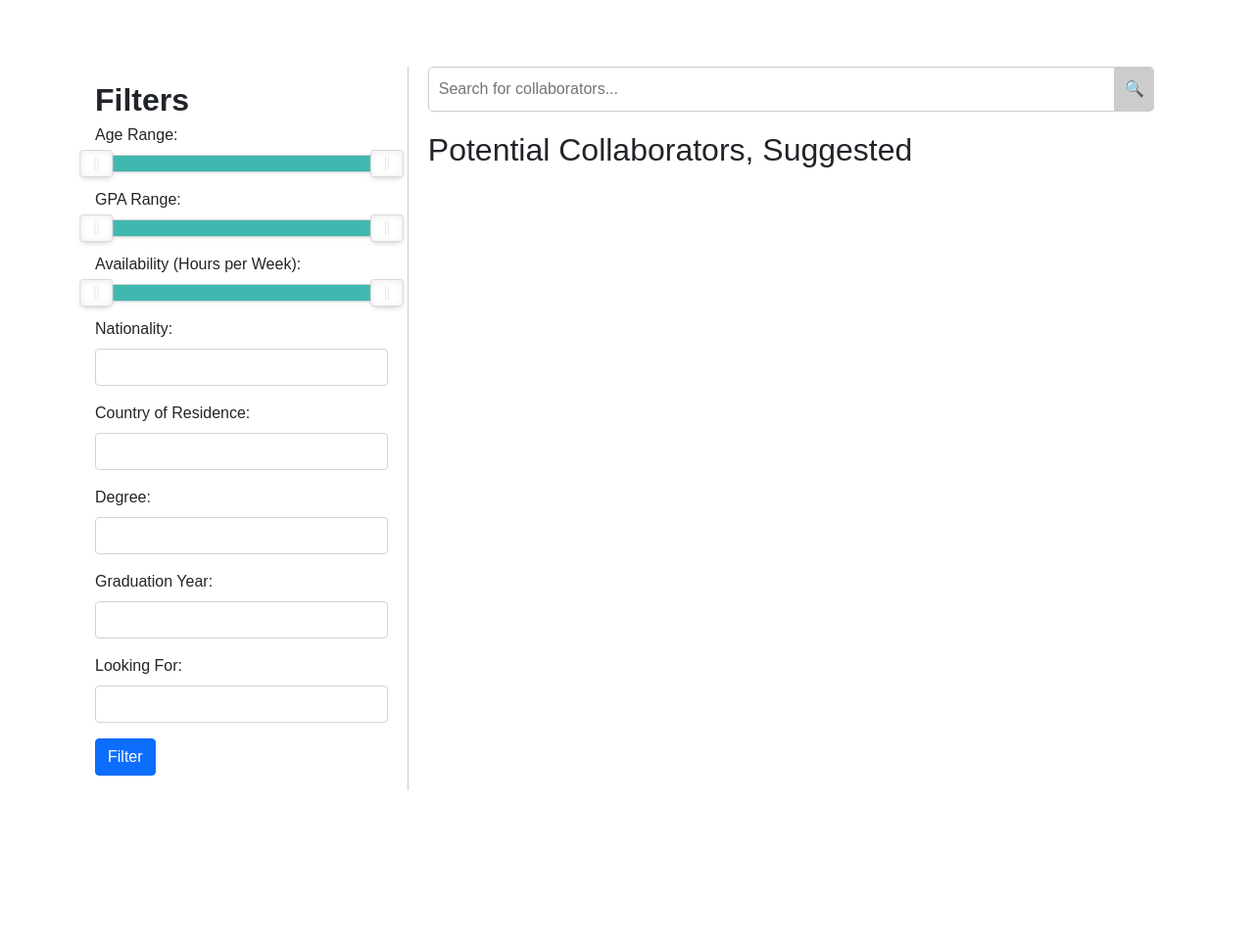
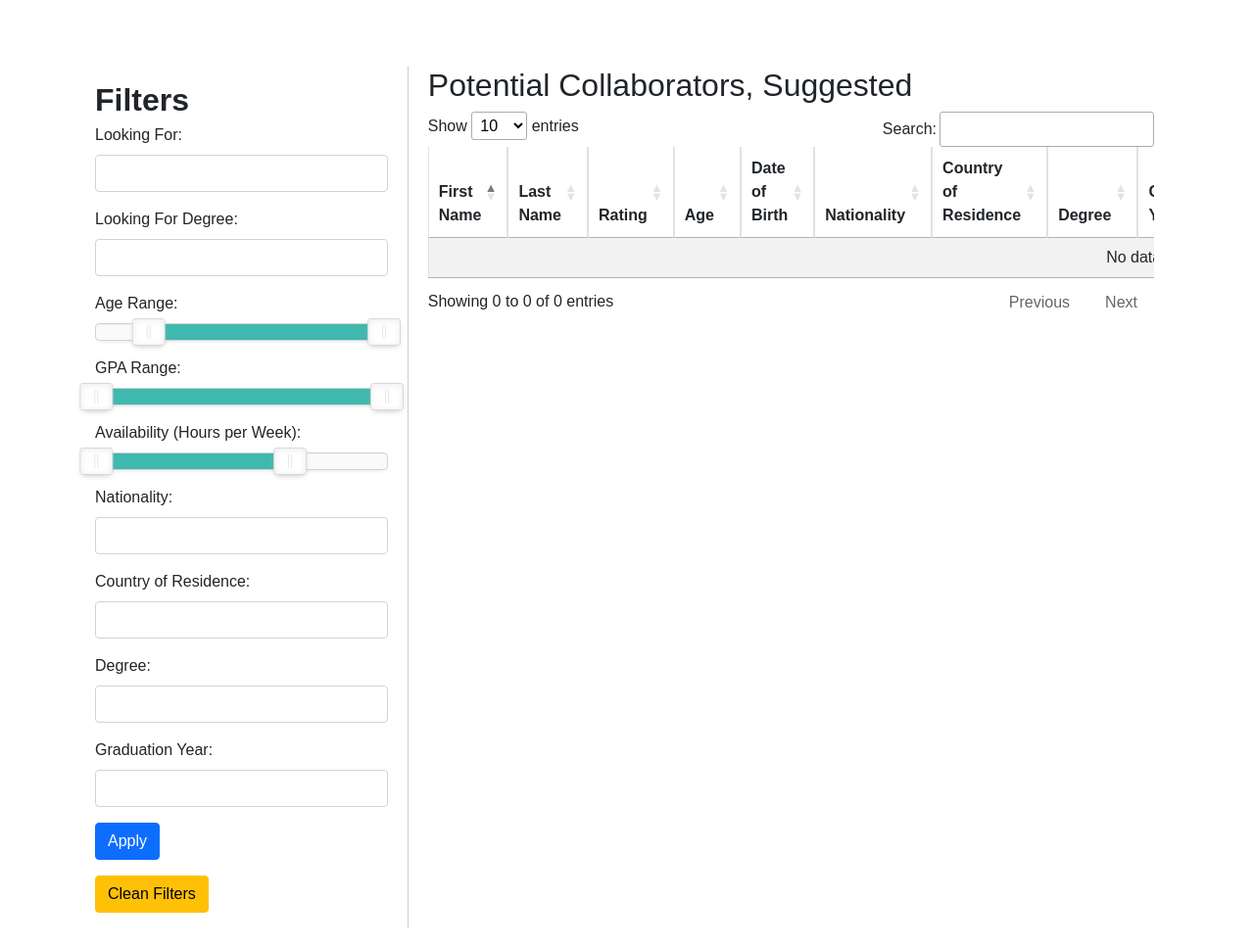
Before and after one commit to tomvlt1/Datastructures, a Flask app: template app/templates/collaborators.html in a window 1280 px wide. Shown: the part 53-1020 px from the top of the page at 98% size. Before the commit the page ends 860 px from the top, so only its background shows below. Run offline with Flask 3, Linux system fonts and the light colour scheme; the template is opened without the code that fills it, so the values that code supplies are empty; parts of the project's set-up code (start-up, migrations or seed data) failed here and were passed over; some libraries are stand-ins or nearby versions.

Commit message:
push all

```diff
--- a/app/ContentGen.py
+++ b/app/ContentGen.py
@@ -1,10 +1,6 @@
 import pandas as pd
 import random
 from datetime import date
-
-
-
-
 
 def generate_random_data(num_rows):
 
--- a/app/main.py
+++ b/app/main.py
@@ -1,5 +1,5 @@
-from routes.home_routes import home_bp
-from routes.Collaborators_Routes import collaborators_bp
+from app.routes.Home_Routes import home_bp
+from app.routes.Collaborators_Routes import collaborators_bp
 from flask import Flask
 
 app = Flask(__name__)
--- a/app/templates/collaborators.html
+++ b/app/templates/collaborators.html
@@ -1,131 +1,454 @@
 <!DOCTYPE html>
+
 <html lang="en">
+
+
+
 <head>
+
   <meta charset="UTF-8">
+
   <meta name="viewport" content="width=device-width, initial-scale=1.0">
+
   <title>Match-IE Collaborators</title>
+
+
+
+  <!-- External Styles and Scripts -->
+
   <link rel="stylesheet" href="{{ url_for('static', filename='styles.css') }}">
+
   <link rel="stylesheet" href="https://cdnjs.cloudflare.com/ajax/libs/noUiSlider/15.5.0/nouislider.min.css">
+
   <script src="https://cdnjs.cloudflare.com/ajax/libs/noUiSlider/15.5.0/nouislider.min.js"></script>
+
   <link rel="stylesheet" href="https://cdnjs.cloudflare.com/ajax/libs/bootstrap/5.1.3/css/bootstrap.min.css">
+
+  <link rel="stylesheet" href="https://cdn.datatables.net/1.13.4/css/jquery.dataTables.min.css">
+
+  <script src="https://code.jquery.com/jquery-3.6.0.min.js"></script>
+
+  <script src="https://cdn.datatables.net/1.13.4/js/jquery.dataTables.min.js"></script>
+
+
+
   <script>
-      function createRangeSlider(sliderId, minVal, maxVal, minInputId, maxInputId) {
-          const slider = document.getElementById(sliderId);
-          noUiSlider.create(slider, {
-              start: [minVal, maxVal],
-              connect: true,
-              range: {
-                  'min': minVal,
-                  'max': maxVal
-              },
-              step: 1
+
+    window.onload = function() {
+
+      // Obtener datos de Flask y parsearlos para usar con DataTables
+
+      var collaborators_data = {{ data | tojson | safe }};
+
+      console.log("Datos enviados al servidor:", collaborators_data);
+
+
+
+      // Configuración de DataTables
+
+      var table = $('#collaborators_table').DataTable({
+
+        data: collaborators_data,  // Asegúrate de que collaborators_data es un array de objetos
+
+        columns: [
+
+        { data: 'First Name', title: 'First Name' },
+
+        { data: 'Last Name', title: 'Last Name' },
+
+        { data: 'Rating', title: 'Rating' },
+
+        { data: 'Age', title: 'Age' },
+
+        { data: 'DOB', title: 'Date of Birth' },
+
+        { data: 'Nationality', title: 'Nationality' },
+
+        { data: 'Country of Residence', title: 'Country of Residence' },
+
+        { data: 'Degree', title: 'Degree' },
+
+        { data: 'Graduation Year', title: 'Graduation Year' },
+
+        { data: 'GPA', title: 'GPA' },
+
+        { data: 'Availability', title: 'Availability (hours/week)' },
+
+        { data: 'Topics of Interest', title: 'Topics of Interest' },
+
+        { data: 'Email', title: 'Email' },
+
+        { data: 'Description', title: 'Description' },
+
+        { data: 'Additional Information', title: 'Additional Information' },
+
+        { data: 'Sort Value', title: 'Sort Value' }
+
+      ],
+
+
+
+        paging: true,
+
+        searching: true,
+
+        ordering: true
+
       });
 
-          slider.noUiSlider.on('update', function (values, handle) {
-              document.getElementById(handle === 0 ? minInputId : maxInputId).value = Math.round(values[handle]);
+
+
+      // Filtrado dinámico
+
+      $('#filter_form').submit(function(e) {
+
+        e.preventDefault();  // Evita el comportamiento predeterminado del formulario
+
+
+
+        var formData = $(this).serializeArray();
+
+        var data = {};
+
+
+
+        formData.forEach(function(field) {
+
+          data[field.name] = field.value;
+
         });
+
+
+
+        // Petición AJAX
+
+        $.ajax({
+
+          url: '/collaborators',
+
+          type: 'POST',
+
+          contentType: 'application/json',
+
+          data: JSON.stringify(data),
+
+          success: function(response) {
+
+            console.log("Respuesta parseada:", response);
+
+
+
+            // Limpiar la tabla y añadir los nuevos datos
+
+            table.clear();
+
+
+
+            // Asegúrate de que response.data es un array de objetos
+
+            if (response && response.data) {
+
+              table.rows.add(response.data);  // response.data debe ser el array de registros
+
+              table.draw();
+
+            } else {
+
+              console.error("La respuesta no contiene los datos esperados.");
+
             }
 
-      window.onload = function() {
-          createRangeSlider('age_slider', 0, 100, 'min_age', 'max_age');
-          createRangeSlider('gpa_slider', 0, 4, 'min_gpa', 'max_gpa');
-          createRangeSlider('availability_slider', 0, 168, 'min_hours', 'max_hours');
+          },
+
+          error: function(xhr, status, error) {
+
+            console.error("Error al obtener datos:", error);
+
+            console.log("Respuesta del servidor:", xhr.responseText);
+
           }
+
+        });
+
+      });
+
+
+
+      // Aquí puedes añadir los sliders (si los necesitas)
+
+      var ageSlider = document.getElementById('age_slider');
+
+      noUiSlider.create(ageSlider, {
+
+        start: [18, 99],
+
+        connect: true,
+
+        range: {
+
+          min: 0,
+
+          max: 100
+
+        }
+
+      });
+
+      ageSlider.noUiSlider.on('update', function(values, handle) {
+
+        document.getElementById('min_age').value = values[0];
+
+        document.getElementById('max_age').value = values[1];
+
+      });
+
+
+
+      // Slider for GPA Range
+
+      var gpaSlider = document.getElementById('gpa_slider');
+
+      noUiSlider.create(gpaSlider, {
+
+        start: [0.0, 10.0],
+
+        connect: true,
+
+        range: {
+
+          min: 0.0,
+
+          max: 10.0
+
+        }
+
+      });
+
+      gpaSlider.noUiSlider.on('update', function(values, handle) {
+
+        document.getElementById('min_gpa').value = values[0];
+
+        document.getElementById('max_gpa').value = values[1];
+
+      });
+
+
+
+      // Slider for Availability (Hours per Week)
+
+      var availabilitySlider = document.getElementById('availability_slider');
+
+      noUiSlider.create(availabilitySlider, {
+
+        start: [0, 40],
+
+        connect: true,
+
+        range: {
+
+          min: 0,
+
+          max: 60
+
+        }
+
+      });
+
+      availabilitySlider.noUiSlider.on('update', function(values, handle) {
+
+        document.getElementById('min_hours').value = values[0];
+
+        document.getElementById('max_hours').value = values[1];
+
+      });
+
+    };  // Cierre correcto de la función window.onload
+
   </script>
+
+
+
   <style>
+
     .container {
+
       display: flex;
+
     }
+
     .filters {
+
       width: 30%;
+
       padding-right: 20px;
+
     }
+
     .content {
+
       width: 70%;
+
     }
+
   </style>
+
 </head>
+
 <body>
+
   <header>
+
     <div class="navbar">
+
       <h1 class="logo">Match-IE</h1>
+
       <nav>
+
         <a href="home.html">Home</a>
+
         <a href="collaborators.html">Collaborators</a>
+
         <a href="#">Projects</a>
+
         <a href="#">Mentor</a>
+
         <a href="profile.html">Profile</a>
+
       </nav>
+
     </div>
+
   </header>
 
   <main>
+
     <div class="container mt-5">
+
       <aside class="filters">
+
         <h2>Filters</h2>
-        <form action="/filter" method="post">
+
+        <form id="filter_form" method="post" action="/collaborators">
+
+          <!-- Filter fields for various criteria -->
+
           <div class="mb-3">
-                <label for="age_slider" class="form-label">Age Range:</label>
-                <div id="age_slider" class="mb-3"></div>
-                <input type="hidden" id="min_age" name="min_age">
-                <input type="hidden" id="max_age" name="max_age">
+
+            <label for="looking_for" class="form-label">Looking For:</label>
+
+            <input type="text" id="looking_for" name="looking_for" class="form-control">
+
           </div>
 
           <div class="mb-3">
-                <label for="gpa_slider" class="form-label">GPA Range:</label>
-                <div id="gpa_slider" class="mb-3"></div>
-                <input type="hidden" id="min_gpa" name="min_gpa">
-                <input type="hidden" id="max_gpa" name="max_gpa">
+
+            <label for="looking_for_degree" class="form-label">Looking For Degree:</label>
+
+            <input type="text" id="looking_for_degree" name="looking_for_degree" class="form-control">
+
           </div>
 
           <div class="mb-3">
-                <label for="availability_slider" class="form-label">Availability (Hours per Week):</label>
-                <div id="availability_slider" class="mb-3"></div>
-                <input type="hidden" id="min_hours" name="min_hours">
-                <input type="hidden" id="max_hours" name="max_hours">
+
+            <label for="age_slider" class="form-label">Age Range:</label>
+
+            <div id="age_slider" class="mb-3"></div>
+
+            <input type="hidden" id="min_age" name="min_age">
+
+            <input type="hidden" id="max_age" name="max_age">
+
           </div>
 
           <div class="mb-3">
-                <label for="nationality" class="form-label">Nationality:</label>
-                <input type="text" id="nationality" name="nationality" class="form-control">
+
+            <label for="gpa_slider" class="form-label">GPA Range:</label>
+
+            <div id="gpa_slider" class="mb-3"></div>
+
+            <input type="hidden" id="min_gpa" name="min_gpa">
+
+            <input type="hidden" id="max_gpa" name="max_gpa">
+
           </div>
 
           <div class="mb-3">
-                <label for="country_of_residence" class="form-label">Country of Residence:</label>
-                <input type="text" id="country_of_residence" name="country_of_residence" class="form-control">
+
+            <label for="availability_slider" class="form-label">Availability (Hours per Week):</label>
+
+            <div id="availability_slider" class="mb-3"></div>
+
+            <input type="hidden" id="min_hours" name="min_hours">
+
+            <input type="hidden" id="max_hours" name="max_hours">
+
           </div>
 
           <div class="mb-3">
-                <label for="degree" class="form-label">Degree:</label>
-                <input type="text" id="degree" name="degree" class="form-control">
+
+            <label for="nationality" class="form-label">Nationality:</label>
+
+            <input type="text" id="nationality" name="nationality" class="form-control">
+
           </div>
 
           <div class="mb-3">
-                <label for="graduation_year" class="form-label">Graduation Year:</label>
-                <input type="number" id="graduation_year" name="graduation_year" min="1900" max="2100" class="form-control">
+
+            <label for="country_of_residence" class="form-label">Country of Residence:</label>
+
+            <input type="text" id="country_of_residence" name="country_of_residence" class="form-control">
+
           </div>
 
           <div class="mb-3">
-                <label for="looking_for" class="form-label">Looking For:</label>
-                <input type="text" id="looking_for" name="looking_for" class="form-control">
+
+            <label for="degree" class="form-label">Degree:</label>
+
+            <input type="text" id="degree" name="degree" class="form-control">
+
           </div>
 
-            <button type="submit" class="btn btn-primary">Filter</button>
+          <div class="mb-3">
+
+            <label for="graduation_year" class="form-label">Graduation Year:</label>
+
+            <input type="text" id="graduation_year" name="graduation_year" class="form-control">
+
+          </div>
+
+          <button type="submit" class="btn btn-primary">Apply</button>
+
         </form>
+
+        <!-- Botón para recargar page -->
+
+        <button type="button" id="clean_filters" class="btn btn-warning mt-3" onclick="location.reload();">Clean Filters</button>
+
       </aside>
 
+
       <section class="content">
-        <div class="search-bar">
-          <input type="text" placeholder="Search for collaborators...">
-          <button>🔍</button>
-        </div>
+
         <h2>Potential Collaborators, Suggested</h2>
 
         <div class="table-responsive">
-          {{ tables|safe }}
+
+          <table id="collaborators_table" class="table table-striped table-bordered">
+
+            <!-- DataTables will populate this table with data -->
+
+          </table>
+
         </div>
+
       </section>
+
     </div>
+
   </main>
+
 </body>
+
+
+
 </html>
```
Also changed, not shown: app/Filter.py (+97 -10 lines), app/LoadData.py (+6 -4 lines), app/UserInput2.py (+32 -23 lines), app/filterplusembedding.py (deleted, +0 -54 lines), app/routes/filter_output.py (deleted, +0 -54 lines). Lines whose indentation alone changed are shown as unchanged.
